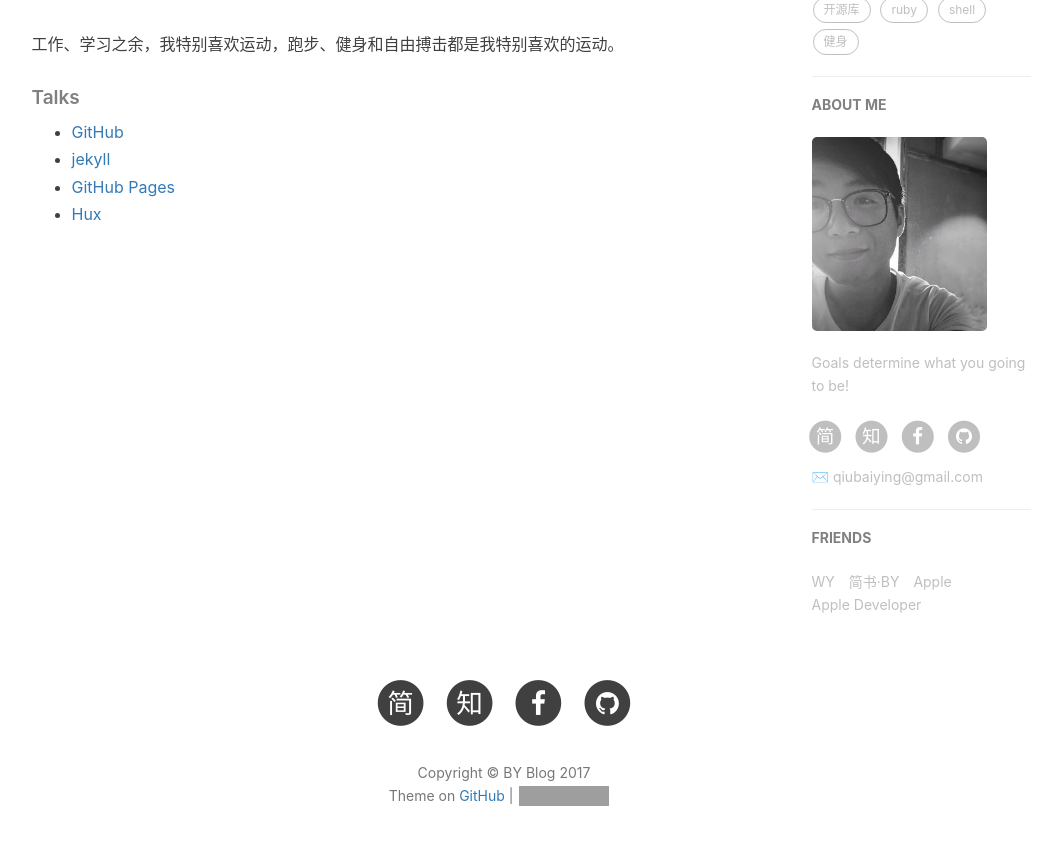
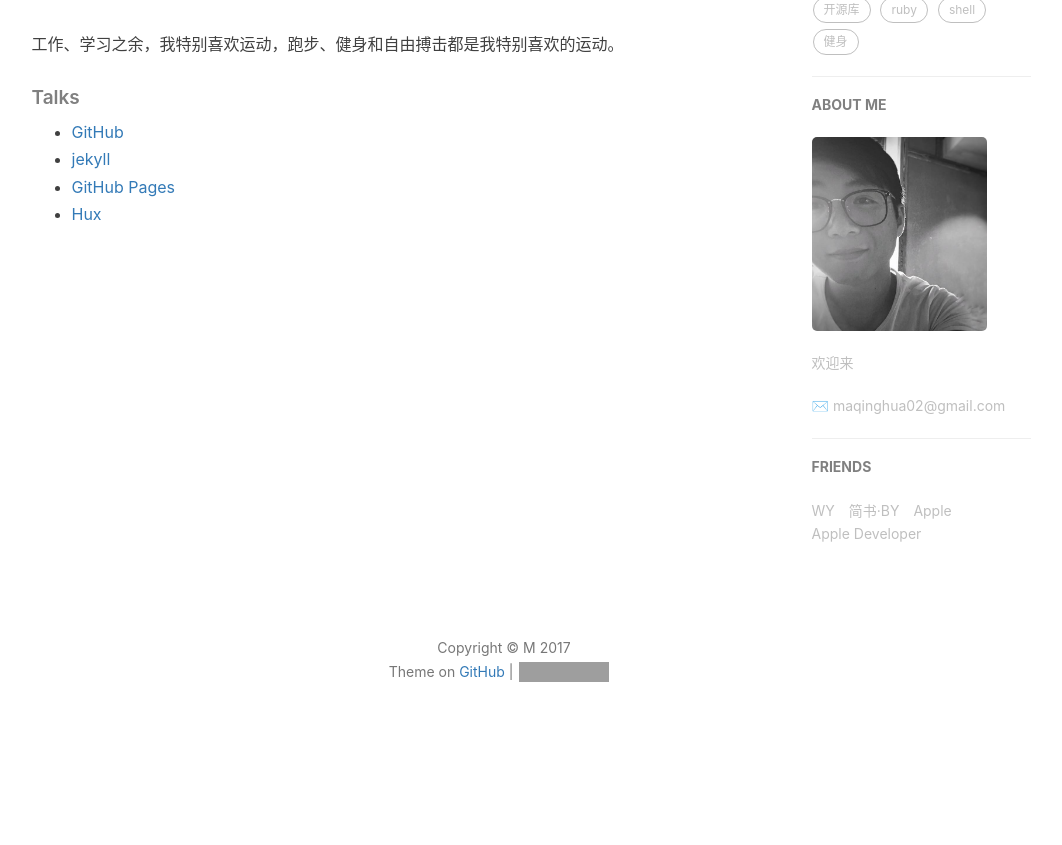
Before and after one commit to vanishma/vanishma.github.io, a Jekyll site: the page built from about.html, in a window 1280 px wide and 900 px high, scrolled down 713 px. Shown: the top 845 px of the window, without its empty margins (136-1198 px from the left). Built offline with Jekyll 4.4.1, drawn with Linux system fonts in a browser that asks for light colours; nearby versions of some CDN libraries; comment, search, counter and statistics services are not loaded; after the commit the page ends 1489 px from its top, so only the background shows below that; some of the changed lines change nothing that is shown; grey boxes are pictures that could not be loaded.

Commit message:
更改内容

```diff
--- a/_config.yml
+++ b/_config.yml
@@ -1,17 +1,17 @@
 # Site settings
-title: BY Blog
-SEOTitle: 柏荧的博客 | BY Blog
+title: M
+SEOTitle: 小马的主页 | BY Blog
 header-img: img/post-bg-desk.jpg
-email: qiubaiying@gmail.com
-description: "Every failure is leading towards success."
-keyword: "BY, BY Blog, 柏荧的博客, qiubaiying, 邱柏荧, iOS, Apple, iPhone"
-url: "http://qiubaiying.github.io"          # your host, for absolute URL
+email: maqinghua02@gmail.com
+description: "还没想好放什么"
+keyword: "java，小马"
+url: "https://vanishma.github.io/"          # your host, for absolute URL
 baseurl: ""      # for example, '/blog' if your blog hosted on 'host/blog'
-github_repo: "https://github.com/qiubaiying/qiubaiying.github.io.git" # you code repository
+#github_repo: "https://github.com/qiubaiying/qiubaiying.github.io.git" # you code repository
 
 # Sidebar settings
 sidebar: true                           # whether or not using Sidebar.
-sidebar-about-description: "Goals determine what you going to be!"
+sidebar-about-description: "欢迎来"
 sidebar-avatar: /img/about-BY-gentle.jpg      # use absolute URL, seeing it's used in both `/` and `/about/`
 
 
@@ -19,10 +19,10 @@ sidebar-avatar: /img/about-BY-gentle.jpg      # use absolute URL, seeing it's us
 # SNS settings
 RSS: false
 # weibo_username:     qiubaiying
-zhihu_username:     qiubaiying
-github_username:    qiubaiying
-facebook_username:  baiying.qiu.7
-jianshu_username:   e71990ada2fd
+#zhihu_username:     qiubaiying
+#github_username:    qiubaiying
+#facebook_username:  baiying.qiu.7
+#jianshu_username:   e71990ada2fd
 #twitter_username:   qiubaiying
 
 
```
